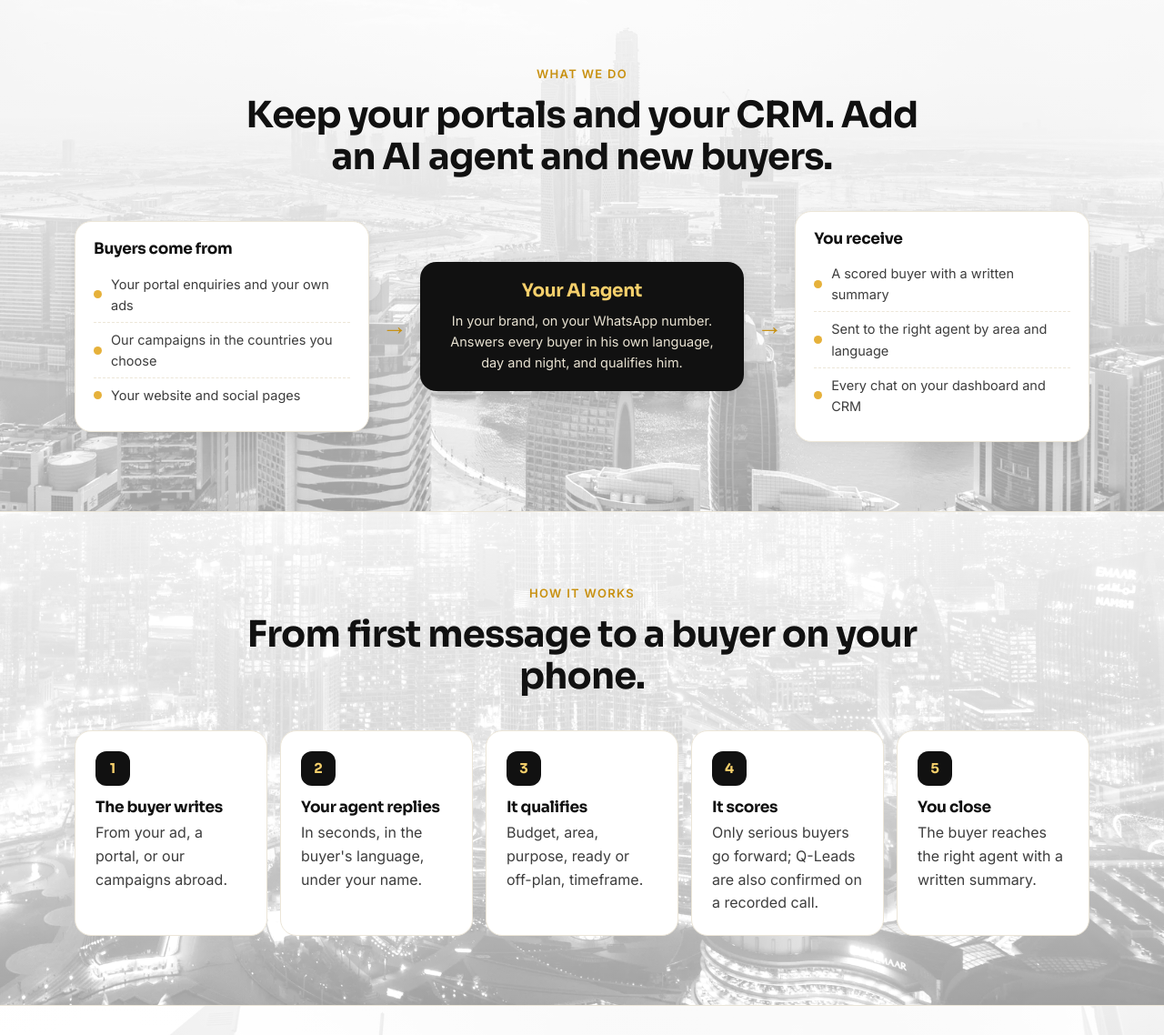
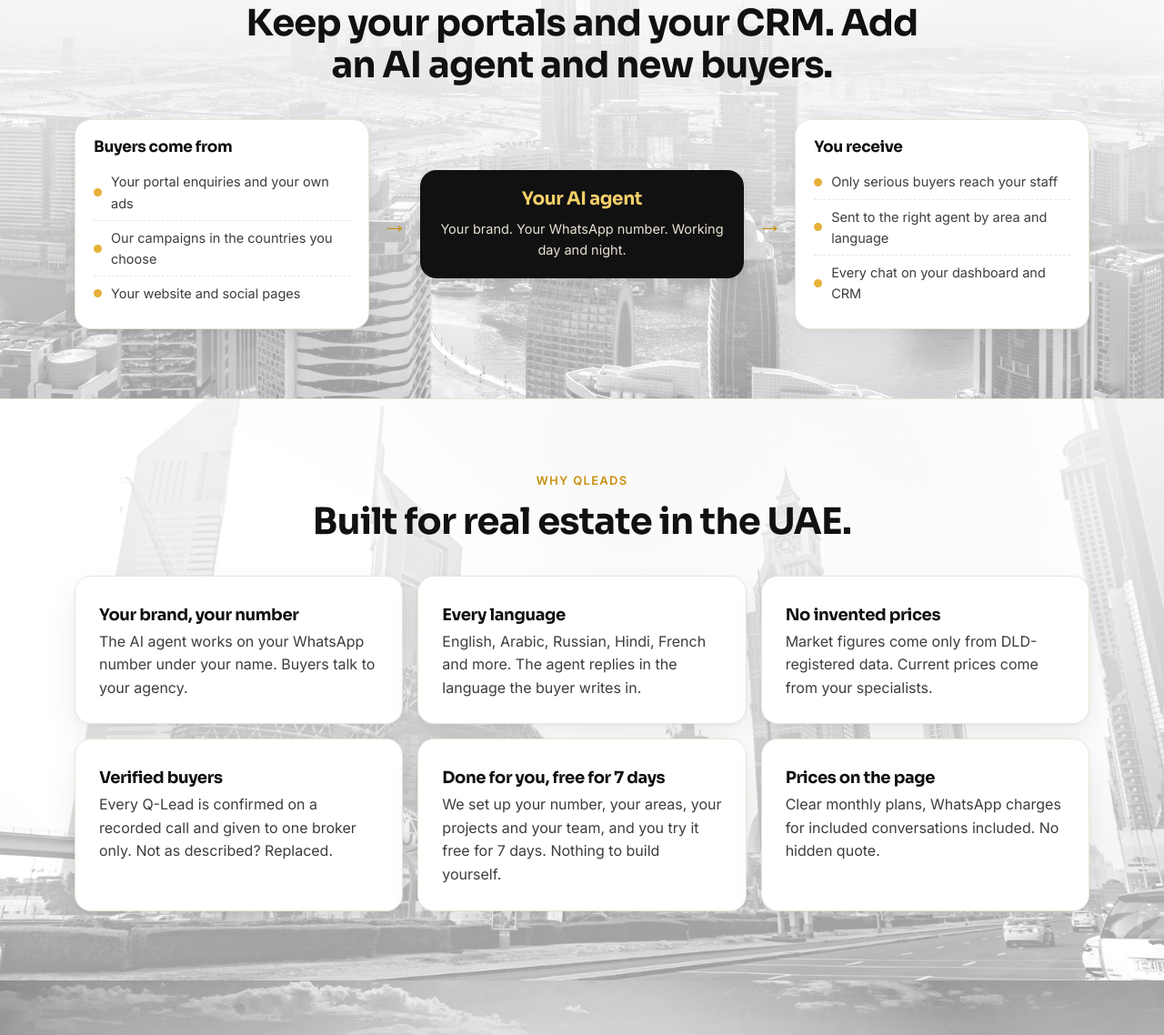
Before and after one commit to kavinderkhurana-qleads/qleads-site, a plain HTML site: page index.html in a window 1280 px wide. Shown: the part 1642-2780 px from the top of the page at 91% size. Drawn offline with Linux system fonts and the light colour scheme.

Commit message:
Home: leadership line removed; repeated sections removed
Co-Authored-By: Claude Opus 5.5 <noreply@anthropic.com>

```diff
--- a/index.html
+++ b/index.html
@@ -51,7 +51,6 @@
       </div>
       <div class="trust"><b>7-day free trial</b> of your own WhatsApp number and AI agent. No card, nothing to pay. Your enquiries and data stay yours.</div>
       <div class="built"><small>Built for</small><a href="#pricing">Brokerage agencies</a><a href="#pricing">Developers</a><a href="/brokers">Individual brokers</a></div>
-      <div class="ticks"><span>Leadership with 50+ years combined Dubai real-estate experience</span></div>
     </div>
 
     <div class="journey" aria-label="Animated example of a buyer enquiry handled on WhatsApp">
@@ -81,15 +80,6 @@
   </div>
 </div>
 
-<div class="strip">
-  <div class="wrap">
-    <div class="st"><b>Your brand</b><span>The AI agent carries your name</span></div>
-    <div class="st"><b>Every language</b><span>Replies in the buyer's own</span></div>
-    <div class="st"><b>Recorded call</b><span>Every Q-Lead voice-verified</span></div>
-    <div class="st"><b>One broker</b><span>Q-Leads never shared, never resold</span></div>
-  </div>
-</div>
-
 <!-- 2 PROBLEM -->
 <section class="bgimg bg-szr">
   <div class="wrap">
@@ -106,10 +96,10 @@
 </section>
 
 <!-- 3 FLOW -->
-<section class="bgimg bg-bb">
+<section id="how" class="bgimg bg-bb">
   <div class="wrap">
     <div class="head center">
-      <span class="k">What we do</span>
+      <span class="k">How it works</span>
       <h2>Keep your portals and your CRM. Add an AI agent and new buyers.</h2>
     </div>
     <div class="flow">
@@ -122,32 +112,15 @@
       <div class="arrow">&rarr;</div>
       <div class="node mid">
         <h3>Your AI agent</h3>
-        <p>In your brand, on your WhatsApp number. Answers every buyer in his own language, day and night, and qualifies him.</p>
+        <p>Your brand. Your WhatsApp number. Working day and night.</p>
       </div>
       <div class="arrow">&rarr;</div>
       <div class="node">
         <h3>You receive</h3>
-        <div class="row"><span class="dot"></span>A scored buyer with a written summary</div>
+        <div class="row"><span class="dot"></span>Only serious buyers reach your staff</div>
         <div class="row"><span class="dot"></span>Sent to the right agent by area and language</div>
         <div class="row"><span class="dot"></span>Every chat on your dashboard and CRM</div>
       </div>
-    </div>
-  </div>
-</section>
-
-<!-- 4 HOW IT WORKS -->
-<section id="how" class="bgimg bg-burj2">
-  <div class="wrap">
-    <div class="head center">
-      <span class="k">How it works</span>
-      <h2>From first message to a buyer on your phone.</h2>
-    </div>
-    <div class="steps5">
-      <div class="step"><div class="num">1</div><h3>The buyer writes</h3><p>From your ad, a portal, or our campaigns abroad.</p></div>
-      <div class="step"><div class="num">2</div><h3>Your agent replies</h3><p>In seconds, in the buyer's language, under your name.</p></div>
-      <div class="step"><div class="num">3</div><h3>It qualifies</h3><p>Budget, area, purpose, ready or off-plan, timeframe.</p></div>
-      <div class="step"><div class="num">4</div><h3>It scores</h3><p>Only serious buyers go forward; Q-Leads are also confirmed on a recorded call.</p></div>
-      <div class="step"><div class="num">5</div><h3>You close</h3><p>The buyer reaches the right agent with a written summary.</p></div>
     </div>
   </div>
 </section>
```
